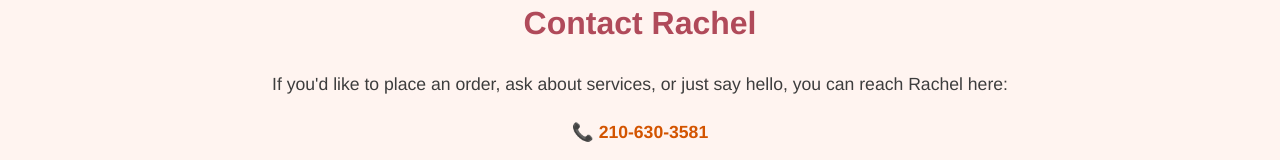
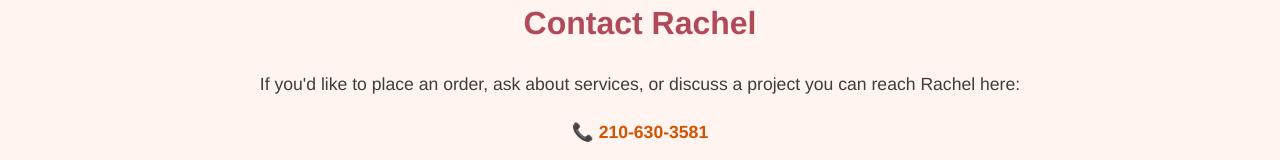
Before and after one commit to adripadilla/casa-de-abuelita, a plain HTML site: page index.html in a window 1280 px wide. Shown: the part 1623-1783 px from the top of the page. Drawn offline with Linux system fonts and the light colour scheme.

Commit message:
update contact us section

```diff
--- a/index.html
+++ b/index.html
@@ -142,7 +142,7 @@
     <section class="contact" id="contact">
         <div class="container">
             <h2>Contact Rachel</h2>
-            <p>If you'd like to place an order, ask about services, or just say hello, you can reach Rachel here:</p>
+            <p>If you'd like to place an order, ask about services, or discuss a project you can reach Rachel here:</p>
             <ul class="contact-info">
                 <li>📞 <a href="tel:2106303581">210-630-3581</a></li>
             </ul>
```
